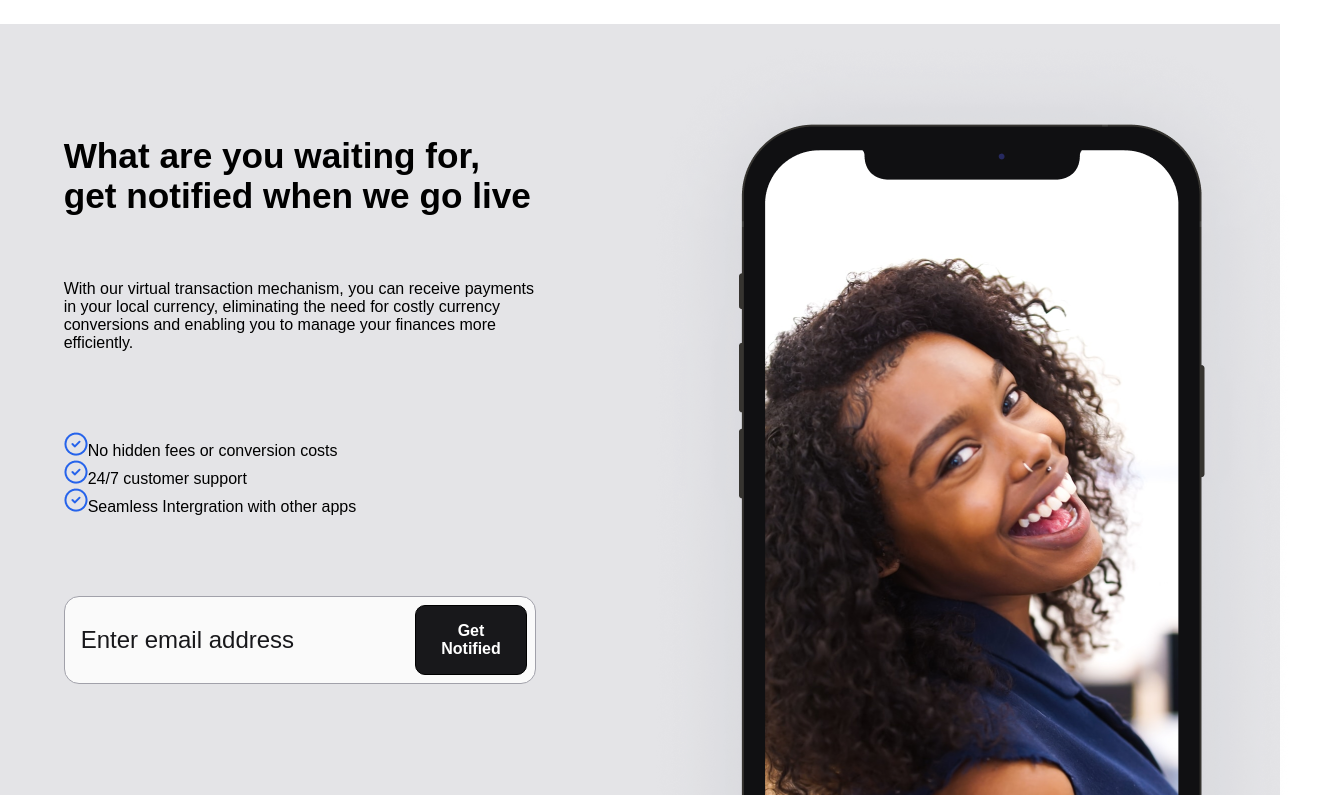
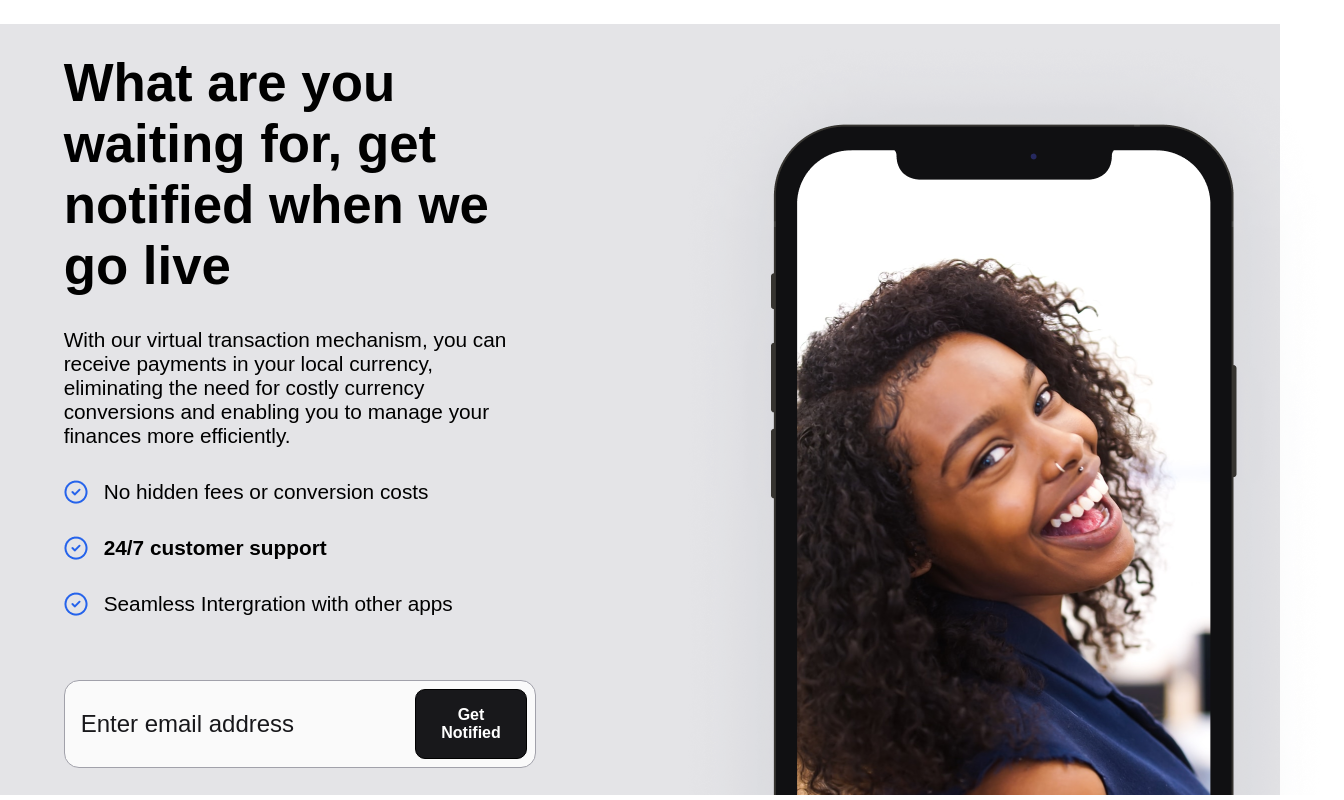
Before and after one commit to liquidmoni01/LIQUIDMONI.COM-1, a plain HTML site: page index.html in a window 1280 px wide. Shown: the part 2600-3400 px from the top of the page, 1344 px wide, since content can reach past the window. Drawn offline with Linux system fonts and the light colour scheme; a script that the page names is missing.

Commit message:
style notification section

```diff
--- a/index.html
+++ b/index.html
@@ -217,22 +217,36 @@
             <!-- THE NOTIFICATION SECTION -->
             <section class="notification">
                 <div class="notification__left">
-                    <h2 class="notification__header">What are you waiting for, get notified when we go live</h2>
 
-                    <p class="notification__text">With our virtual transaction mechanism, you can receive payments in
-                        your local currency, eliminating the need for costly currency conversions and enabling you to
+                    <section class="notification__header">
+
+                        <h2 class="notification__header-text">What are you waiting for, get notified when we go live
+                        </h2>
+                    </section>
+
+                    <section class="notification__body">
+
+                        <p class="notification__text">With our virtual transaction mechanism, you can receive payments
+                            in
+                            your local currency, eliminating the need for costly currency conversions and enabling you
+                            to
                             manage your finances more efficiently.</p>
 
                         <ul class="notification__features">
                             <li class="notification__feature"><img src="./images/notify/Icon.png" alt="Tick Image">No
                                 hidden fees or conversion
                                 costs</li>
-                        <li class="notification__feature"><img src="./images/notify/Icon.png" alt="Tick Image">24/7
-                            customer support</li>
-                        <li class="notification__feature"><img src="./images/notify/Icon.png" alt="Tick Image">Seamless
+                            <li class="notification__feature"><img src="./images/notify/Icon.png"
+                                    alt="Tick Image"><b>24/7
+                                    customer support</b></li>
+                            <li class="notification__feature"><img src="./images/notify/Icon.png"
+                                    alt="Tick Image">Seamless
                                 Intergration with
                                 other apps</li>
                         </ul>
+                    </section>
+
+                    <section class="notification__footer">
 
                         <form data-form action="#" class="form">
                             <div data-field class="form__fieldset">
@@ -244,13 +258,13 @@
                                         Notified</a></button>
                             </div>
                         </form>
+                    </section>
                 </div>
 
-                <div class="notification__left">
+                <!-- <div class="notification__right"> -->
                 <!-- Where the dark Iphone XR would be -->
-                    <img class="notification__left-image" src="./images/notify/Iphone-Pic.png"
-                        alt="The Black IPhone XR">
-                </div>
+                <img class="notification__left-image" src="./images/notify/Iphone-Pic.png" alt="The Black IPhone XR">
+                <!-- </div> -->
             </section>
 
             <!-- The FAQ Section -->
--- a/scss/stylesheets/components/_images.scss
+++ b/scss/stylesheets/components/_images.scss
@@ -17,5 +17,5 @@
 // Notification Iphone
 .notification__left-image {
     position: relative;
-    left: 6rem;
+    left: 8rem;
 }
--- a/scss/stylesheets/layout/_notify.scss
+++ b/scss/stylesheets/layout/_notify.scss
@@ -14,10 +14,27 @@
 
 .notification__left {
     @include mixins.flexDisplay($flex-direction: column, $align-items: flex-start);
-    @include mixins.generalSpacing($gap: 4rem);
+    @include mixins.generalSpacing($gap: 2rem);
+    flex-grow: 1;
 
     .notification__header {
         font-size: var(--large-100);
         @include marginPadding(2rem, 'margin-bottom');
+
+        &__header-text {
+            font-size: 1.2em;
+            max-width: 60ch;
+        }
+    }
+
+    .notification__text {
+        font-size: var(--small-400);
+    }
+
+    .notification__feature {
+        @include mixins.generalSpacing($padding: 1rem 1rem 1rem 0);
+        @include mixins.fonts($size: var(--small-400));
+        display: flex;
+        align-items: center;
     }
 }
```
Also changed, not shown: build/style.css, 1 other file. Lines whose indentation alone changed are shown as unchanged.
